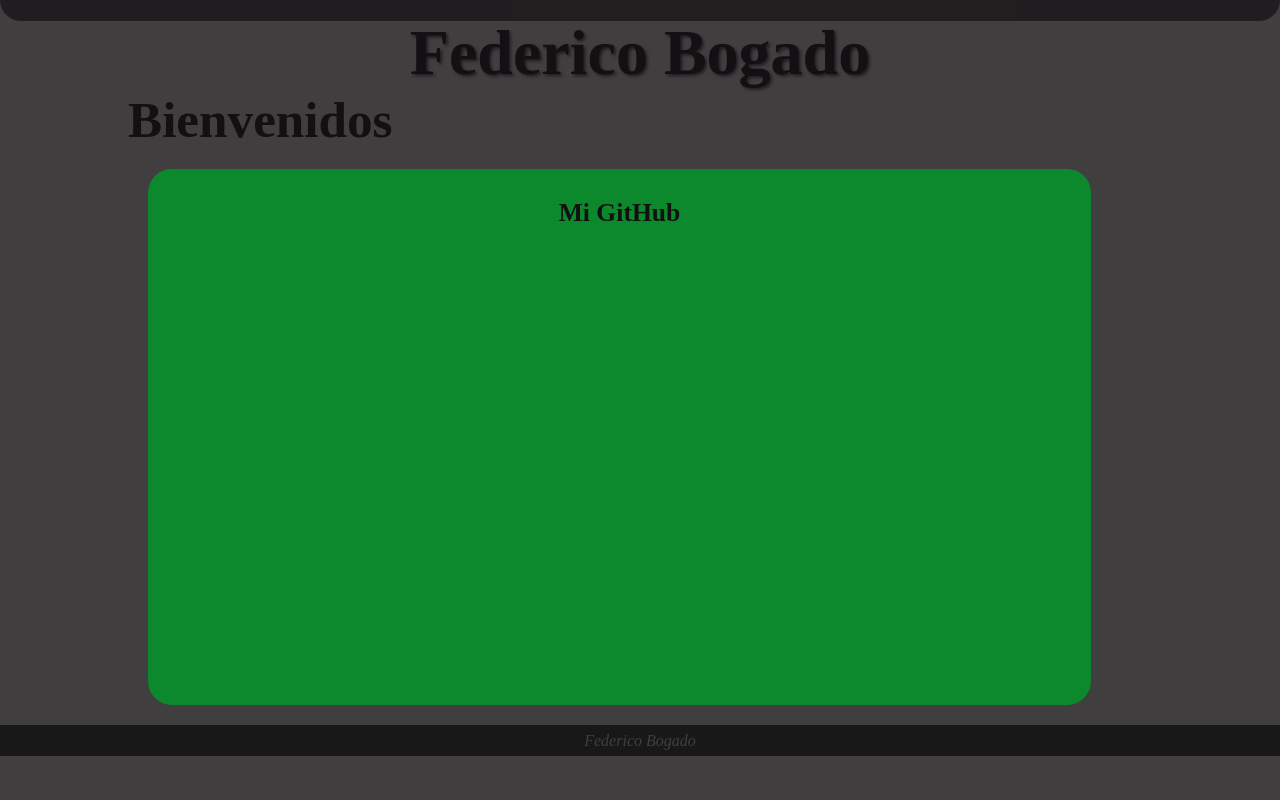
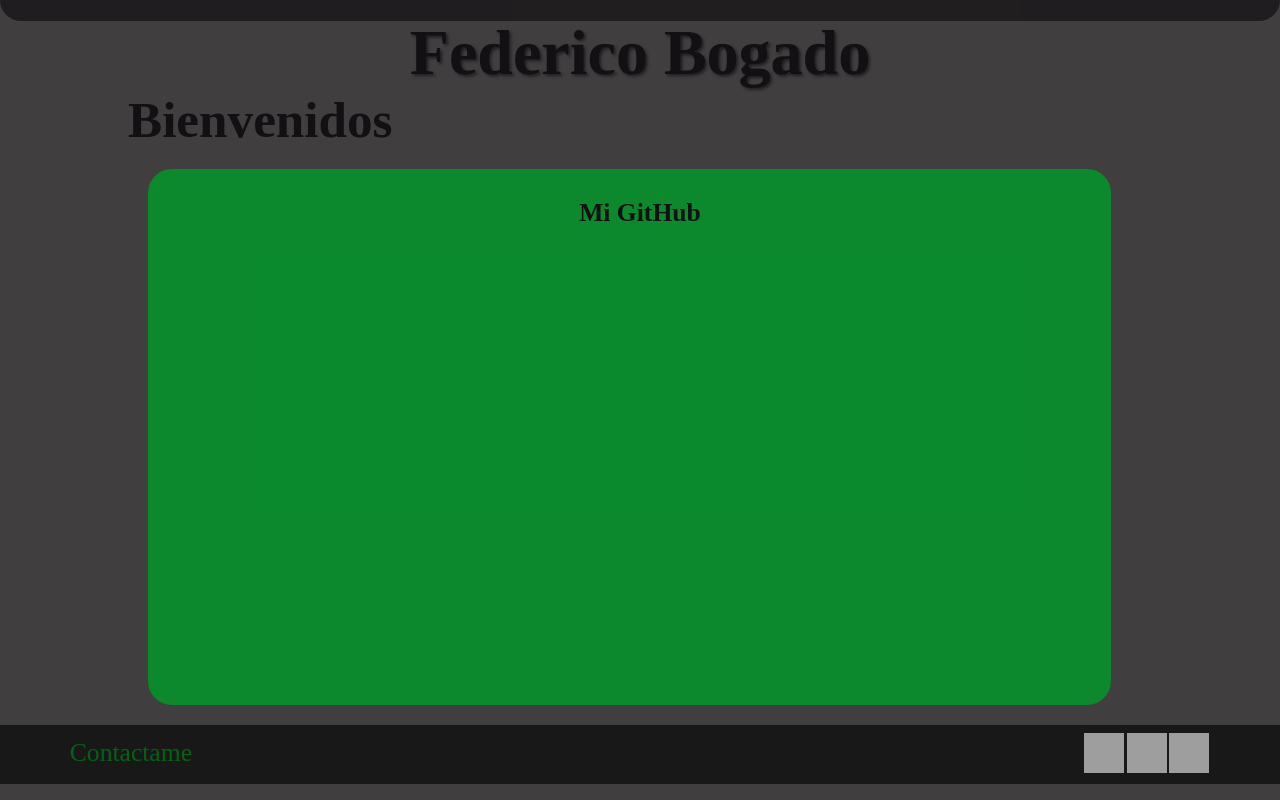
Before and after one commit to FedericoBogado/Portafolio, a plain HTML site: page index.htm in a window 1280 px wide. Drawn offline with Linux system fonts and the light colour scheme; grey boxes are pictures that could not be loaded.

Commit message:
Agregue contactos al footer y acomode el contenido de la pagina

```diff
--- a/Style.css
+++ b/Style.css
@@ -98,6 +98,7 @@ h2 {
   margin: 2%;
   padding: 1%;
   width: 90%;
+  padding-left: 3%;
 }
 
 .ultimo-post:hover {
@@ -112,21 +113,36 @@ h3 {
 
 .post1 {
   background-image: url(assets/Imagenes/GitHub.png);
-  background-position: center;
   background-size: cover;
-  border-radius: 2px;
   width: 35vw;
   height: 35vw;
 }
 
 footer {
+  display: flex;
+  justify-content: space-between;
   background-color: #121012d2;
-  color: #413e40;
   width: 99%;
-  font-style: italic;
-  font-size: 1rem;
-  text-align: center;
   padding: 0.5%;
+}
+
+.footer_span{
+  padding-top: 0.5%;
+  padding-left: 5%;
+  font-size: 2vw;
+  justify-content: center;
+  color: #006414;
+}
+
+.footer_rrss {
+  justify-content: right;
+  display: flex;
+  flex-flow: nowrap;
+  padding-right: 5%
+}
+
+li {
+  margin: 1%;
 }
 
 @keyframes boton {
--- a/index.htm
+++ b/index.htm
@@ -75,7 +75,28 @@
         </section>
       </main>
 
-      <footer>Federico Bogado</footer>
+      <footer>
+        <span class="footer_span">Contactame</span>
+        <ul class="footer_rrss">
+          <li>
+            <a href="https://github.com/FedericoBogado">
+              <img src="https://www.vectorlogo.zone/logos/github/github-tile.svg" alt="FedericoBogado GitHub" height="40" width="40">
+            </a>
+          </li>
+
+          <li>
+            <a href="https://www.linkedin.com/in/federico-bogado/">
+             <img src="https://www.vectorlogo.zone/logos/linkedin/linkedin-tile.svg" alt="FedericoBogado Linkedin" height="40" width="40">
+            </a>
+          </li>
+
+          <li>
+            <a href="mailto:bogadofedericoezequiel@gmail.com">
+              <img alt="FedericoBogado Email" src="https://www.vectorlogo.zone/logos/gmail/gmail-tile.svg" height="40" width="40">
+            </a>
+          </li>
+        </ul>
+      </footer>
     </div>
   </body>
 </html>
```
